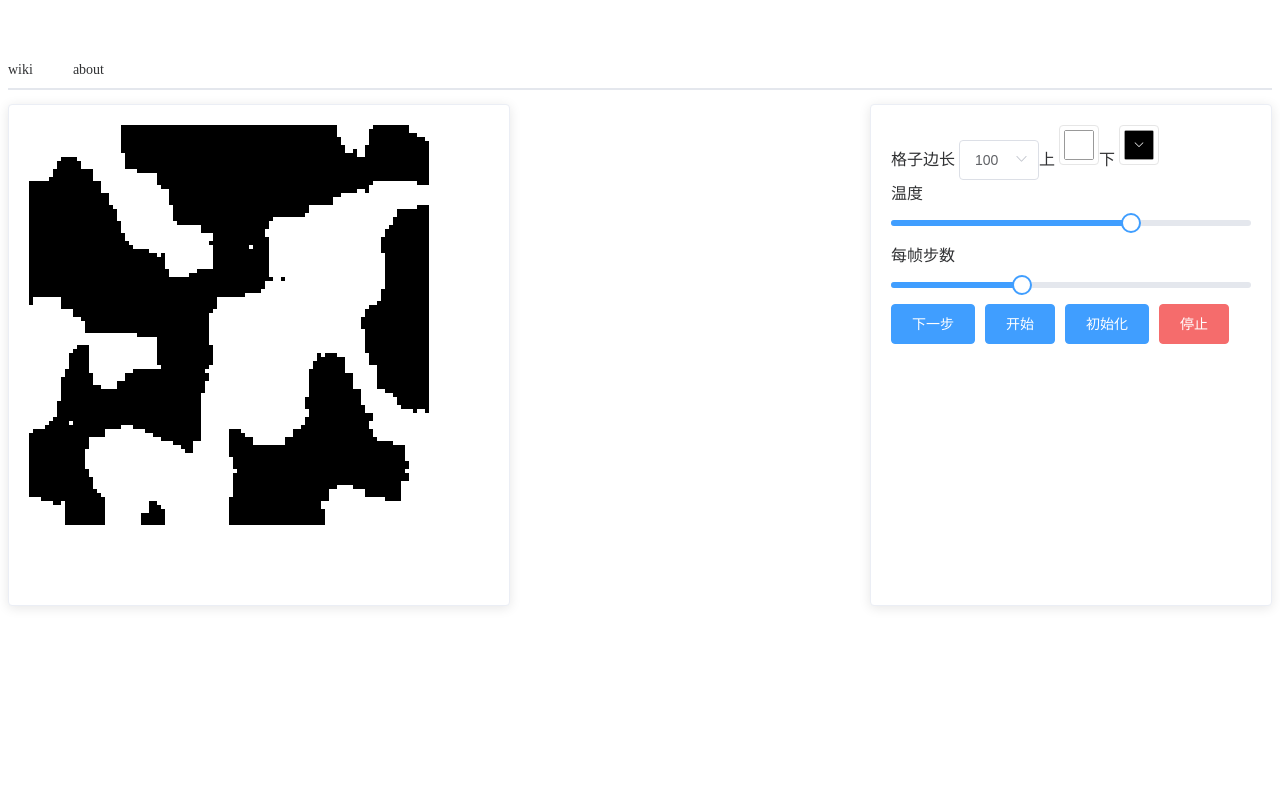
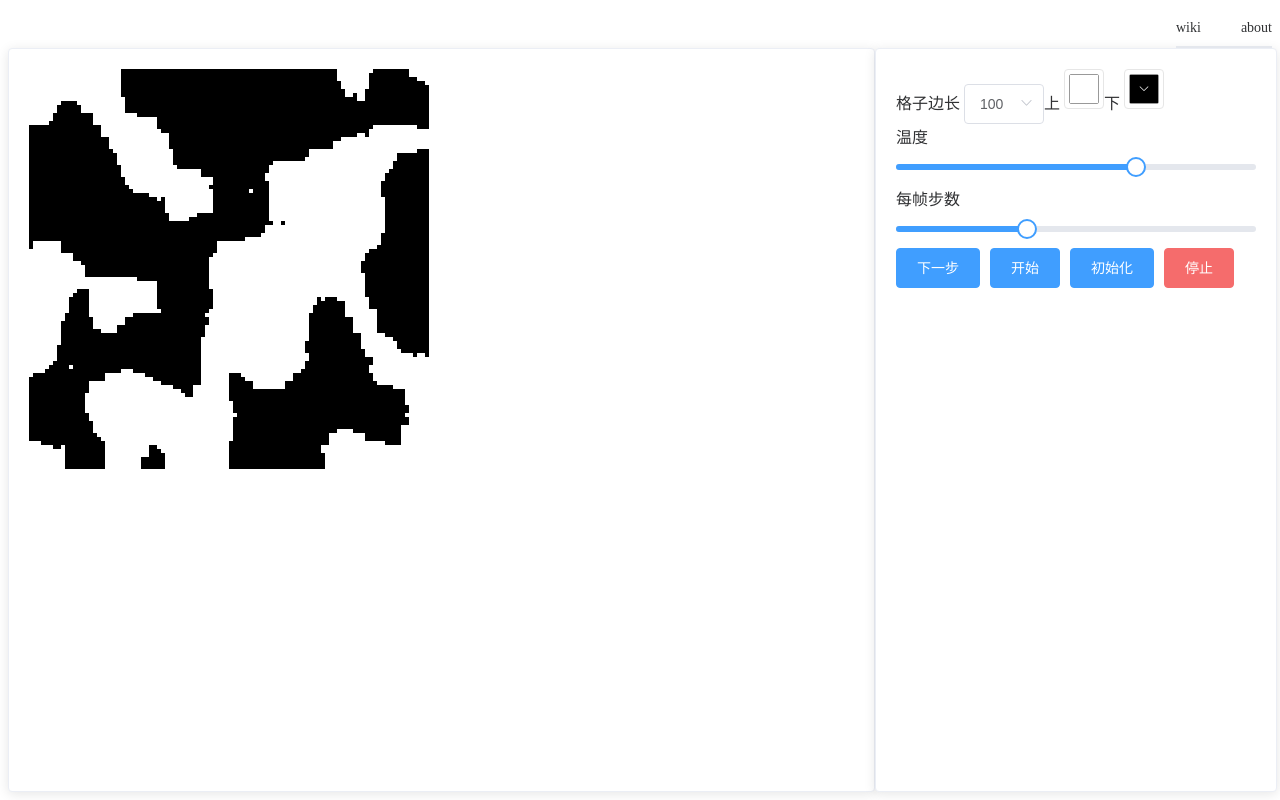
Before and after one commit to NaBrothers/goising, a Vue app: page /#/ising in a window 1280 px wide. Built offline with nearby package versions, Linux system fonts and the light colour scheme.

Commit message:
update css

```diff
--- a/src/App.vue
+++ b/src/App.vue
@@ -16,3 +16,7 @@ export default {
   }
 }
 </script>
+
+<style>
+@import 'style.css';
+</style>
--- a/src/components/ising/index.vue
+++ b/src/components/ising/index.vue
@@ -1,23 +1,22 @@
 <template>
-  <div id="app" class="app-container" style="margin: 50px auto;">
+  <div id="app" class="app-container">
     <!-- <div style="display:block;margin:0 auto;width: 450px;"> -->
     <div>
-      <el-tabs v-model="activeIndex" @tab-click="handleSelect">
-        <el-tab-pane label="wiki" name="wiki"></el-tab-pane>
-        <el-tab-pane label="about" name="about"></el-tab-pane>
+      <div class = "tab-container">
+      <el-tabs v-model="activeIndex" @tab-click="handleSelect" class = "tabs">
+        <el-tab-pane label="wiki" name="wiki" class = "tab"></el-tab-pane>
+        <el-tab-pane label="about" name="about" class = "tab"></el-tab-pane>
       </el-tabs>
+      </div>
       <!-- <el-menu :default-active="activeIndex" mode="horizontal" @select="handleSelect">
         <el-menu-item index="wiki">wiki</el-menu-item>
         <el-menu-item index="about">about</el-menu-item>
       </el-menu> -->
-      <div style="width: 500px; float:left">
-        <el-card style="height:500px; width:500px">
-          <canvas id="myCanvas" width="400" height="400" style="margin: 0 auto"></canvas>
+      <div class = "main">
+        <el-card class = "canvas-container">
+          <canvas id="myCanvas" width="400" height="400"></canvas>
         </el-card>
-
-      </div>
-      <div style="float: right">
-        <el-card style="height: 500px; width: 400px">
+        <el-card class = "panel">
           <el-row>
             格子边长
             <el-select v-model="length" style="width: 80px" @change="go">
--- /dev/null
+++ b/src/style.css
@@ -0,0 +1,31 @@
+#app {
+    margin: 0 auto;
+}
+
+.tab-container{
+    margin: 0;
+    height: 40px;
+}
+
+.tabs{
+    float: right;
+    height: inherit;
+}
+
+
+.main {
+    margin: 0;
+    height: calc(100vh - 56px);
+    display: inline-flex;
+}
+
+.canvas-container {
+    margin: 0;
+    width: calc(100vw - 415px);
+}
+
+
+.panel {
+    margin: 0;
+    width: 400px;
+}
```
